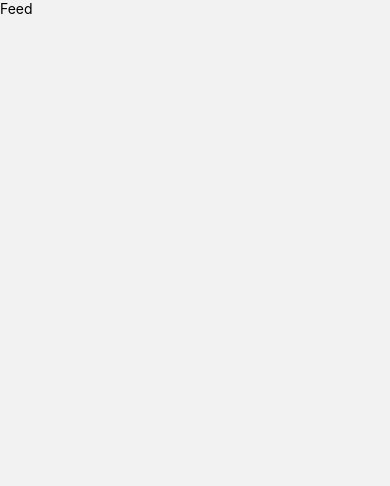
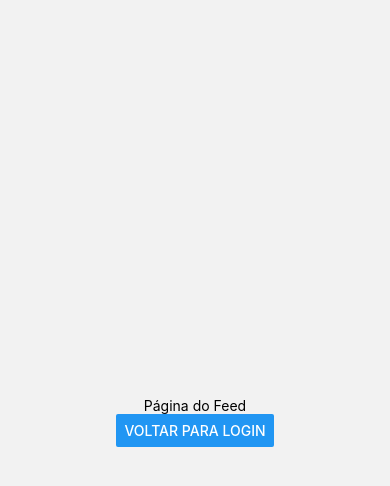
Before and after one commit to villarzz/book-circle, a React Native app: screen /feed in a window 390 px wide. Shown: the top 486 px of the page. Built offline with nearby package versions, Linux system fonts and the light colour scheme.

Commit message:
feat: enhance Feed screen with navigation and layout improvements

```diff
--- a/src/pages/Feed.tsx
+++ b/src/pages/Feed.tsx
@@ -1,11 +1,14 @@
-import '../../global.css';
-import { View, Text } from 'react-native';
+import { View, Text, Button } from "react-native";
+import { RootStackParamList } from "../routes/stack.routes";
+import { NativeStackScreenProps } from "@react-navigation/native-stack";
 
+type Props = NativeStackScreenProps<RootStackParamList, "feed">;
 
-export default function Feed() {
+export default function Feed({ navigation }: Props) {
   return (
-    <View>
-      <Text className='text-lg'>Feed</Text>
+    <View style={{ flex: 1, alignItems: "center", justifyContent: "center" }}>
+      <Text>Página do Feed</Text>
+      <Button title="Voltar para Login" onPress={() => navigation.navigate("login")} />
     </View>
   );
 }
```
